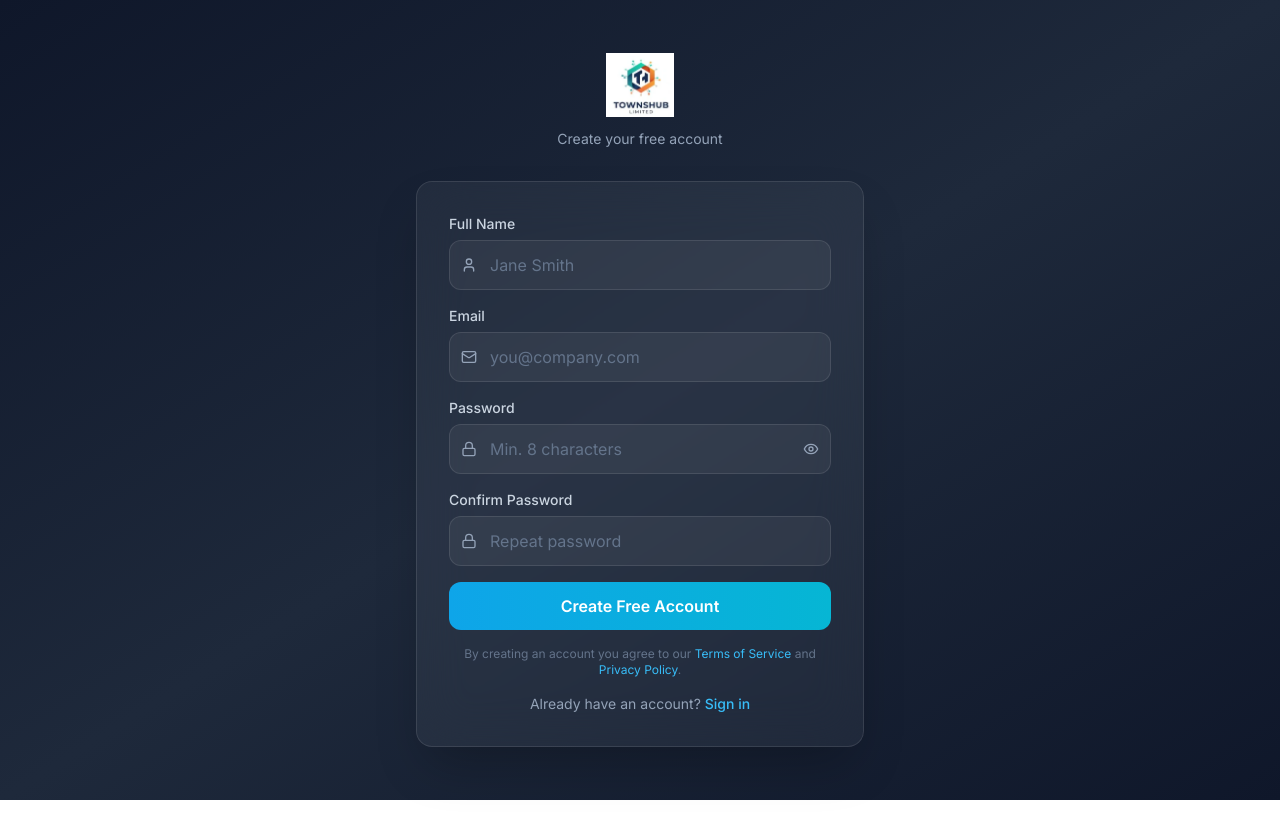
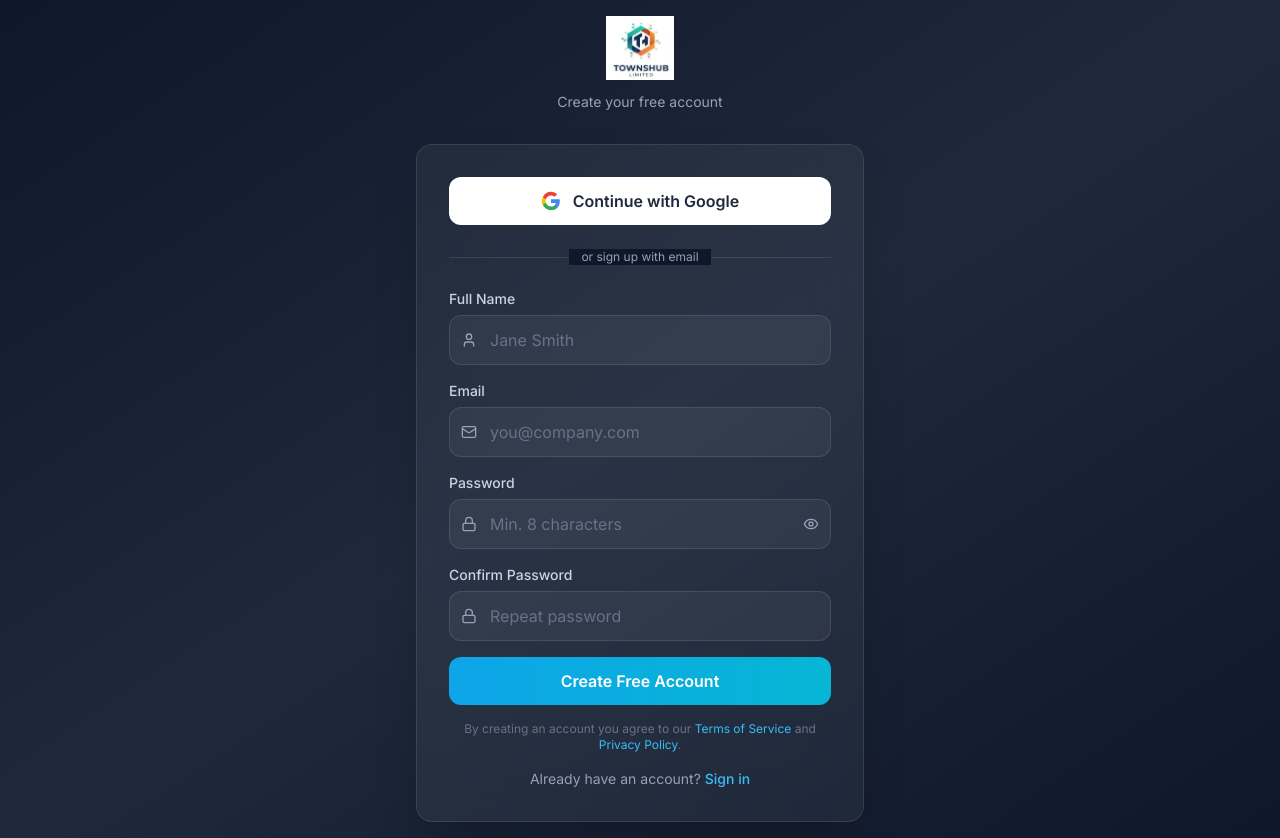
Before and after one commit to kabod1/townshub-marketing-ai, a Next.js app: page /register in a window 1280 px wide. Before the commit the page ends 800 px from the top, so only its background shows below. Built offline with nearby package versions, Linux system fonts and the light colour scheme; no server answers.

Commit message:
Add Google OAuth to login and register pages

```diff
--- a/app/(auth)/login/page.tsx
+++ b/app/(auth)/login/page.tsx
@@ -5,6 +5,17 @@
 import Link from 'next/link'
 import { createClient } from '@/lib/supabase/client'
 import { Mail, Lock, Eye, EyeOff, AlertCircle } from 'lucide-react'
+
+function GoogleIcon() {
+  return (
+    <svg className="w-5 h-5" viewBox="0 0 24 24">
+      <path fill="#4285F4" d="M22.56 12.25c0-.78-.07-1.53-.2-2.25H12v4.26h5.92c-.26 1.37-1.04 2.53-2.21 3.31v2.77h3.57c2.08-1.92 3.28-4.74 3.28-8.09z"/>
+      <path fill="#34A853" d="M12 23c2.97 0 5.46-.98 7.28-2.66l-3.57-2.77c-.98.66-2.23 1.06-3.71 1.06-2.86 0-5.29-1.93-6.16-4.53H2.18v2.84C3.99 20.53 7.7 23 12 23z"/>
+      <path fill="#FBBC05" d="M5.84 14.09c-.22-.66-.35-1.36-.35-2.09s.13-1.43.35-2.09V7.07H2.18C1.43 8.55 1 10.22 1 12s.43 3.45 1.18 4.93l2.85-2.22.81-.62z"/>
+      <path fill="#EA4335" d="M12 5.38c1.62 0 3.06.56 4.21 1.64l3.15-3.15C17.45 2.09 14.97 1 12 1 7.7 1 3.99 3.47 2.18 7.07l3.66 2.84c.87-2.6 3.3-4.53 6.16-4.53z"/>
+    </svg>
+  )
+}
 
 function LoginForm() {
   const router = useRouter()
@@ -16,7 +27,21 @@
   const [password, setPassword] = useState('')
   const [showPassword, setShowPassword] = useState(false)
   const [loading, setLoading] = useState(false)
+  const [googleLoading, setGoogleLoading] = useState(false)
   const [error, setError] = useState('')
+
+  async function handleGoogleLogin() {
+    setGoogleLoading(true)
+    setError('')
+    const { error } = await supabase.auth.signInWithOAuth({
+      provider: 'google',
+      options: { redirectTo: `${window.location.origin}/api/auth/callback?next=${redirect}` },
+    })
+    if (error) {
+      setError(error.message)
+      setGoogleLoading(false)
+    }
+  }
 
   async function handleEmailLogin(e: React.FormEvent) {
     e.preventDefault()
@@ -34,6 +59,24 @@
 
   return (
     <div className="bg-white/5 backdrop-blur-xl border border-white/10 rounded-2xl p-8 shadow-2xl">
+      <button
+        onClick={handleGoogleLogin}
+        disabled={googleLoading}
+        className="w-full flex items-center justify-center gap-3 bg-white text-slate-800 font-semibold py-3 rounded-xl hover:bg-slate-100 transition-all disabled:opacity-50 disabled:cursor-not-allowed mb-6"
+      >
+        <GoogleIcon />
+        {googleLoading ? 'Redirecting...' : 'Continue with Google'}
+      </button>
+
+      <div className="relative mb-6">
+        <div className="absolute inset-0 flex items-center">
+          <div className="w-full border-t border-white/10" />
+        </div>
+        <div className="relative flex justify-center text-xs">
+          <span className="bg-slate-900 px-3 text-slate-400">or continue with email</span>
+        </div>
+      </div>
+
       {error && (
         <div className="flex items-center gap-2 bg-red-500/10 border border-red-500/20 text-red-400 rounded-xl p-3 mb-6 text-sm">
           <AlertCircle className="w-4 h-4 flex-shrink-0" />
--- a/app/(auth)/register/page.tsx
+++ b/app/(auth)/register/page.tsx
@@ -5,6 +5,17 @@
 import Link from 'next/link'
 import { createClient } from '@/lib/supabase/client'
 import { Mail, Lock, User, Eye, EyeOff, AlertCircle, CheckCircle } from 'lucide-react'
+
+function GoogleIcon() {
+  return (
+    <svg className="w-5 h-5" viewBox="0 0 24 24">
+      <path fill="#4285F4" d="M22.56 12.25c0-.78-.07-1.53-.2-2.25H12v4.26h5.92c-.26 1.37-1.04 2.53-2.21 3.31v2.77h3.57c2.08-1.92 3.28-4.74 3.28-8.09z"/>
+      <path fill="#34A853" d="M12 23c2.97 0 5.46-.98 7.28-2.66l-3.57-2.77c-.98.66-2.23 1.06-3.71 1.06-2.86 0-5.29-1.93-6.16-4.53H2.18v2.84C3.99 20.53 7.7 23 12 23z"/>
+      <path fill="#FBBC05" d="M5.84 14.09c-.22-.66-.35-1.36-.35-2.09s.13-1.43.35-2.09V7.07H2.18C1.43 8.55 1 10.22 1 12s.43 3.45 1.18 4.93l2.85-2.22.81-.62z"/>
+      <path fill="#EA4335" d="M12 5.38c1.62 0 3.06.56 4.21 1.64l3.15-3.15C17.45 2.09 14.97 1 12 1 7.7 1 3.99 3.47 2.18 7.07l3.66 2.84c.87-2.6 3.3-4.53 6.16-4.53z"/>
+    </svg>
+  )
+}
 
 function RegisterForm() {
   const searchParams = useSearchParams()
@@ -17,8 +28,22 @@
   const [confirmPassword, setConfirmPassword] = useState('')
   const [showPassword, setShowPassword] = useState(false)
   const [loading, setLoading] = useState(false)
+  const [googleLoading, setGoogleLoading] = useState(false)
   const [error, setError] = useState('')
   const [success, setSuccess] = useState(false)
+
+  async function handleGoogleLogin() {
+    setGoogleLoading(true)
+    setError('')
+    const { error } = await supabase.auth.signInWithOAuth({
+      provider: 'google',
+      options: { redirectTo: `${window.location.origin}/api/auth/callback` },
+    })
+    if (error) {
+      setError(error.message)
+      setGoogleLoading(false)
+    }
+  }
 
   async function handleRegister(e: React.FormEvent) {
     e.preventDefault()
@@ -78,6 +103,24 @@
 
   return (
     <div className="bg-white/5 backdrop-blur-xl border border-white/10 rounded-2xl p-8 shadow-2xl">
+      <button
+        onClick={handleGoogleLogin}
+        disabled={googleLoading}
+        className="w-full flex items-center justify-center gap-3 bg-white text-slate-800 font-semibold py-3 rounded-xl hover:bg-slate-100 transition-all disabled:opacity-50 disabled:cursor-not-allowed mb-6"
+      >
+        <GoogleIcon />
+        {googleLoading ? 'Redirecting...' : 'Continue with Google'}
+      </button>
+
+      <div className="relative mb-6">
+        <div className="absolute inset-0 flex items-center">
+          <div className="w-full border-t border-white/10" />
+        </div>
+        <div className="relative flex justify-center text-xs">
+          <span className="bg-slate-900 px-3 text-slate-400">or sign up with email</span>
+        </div>
+      </div>
+
       {error && (
         <div className="flex items-center gap-2 bg-red-500/10 border border-red-500/20 text-red-400 rounded-xl p-3 mb-6 text-sm">
           <AlertCircle className="w-4 h-4 flex-shrink-0" />
```
